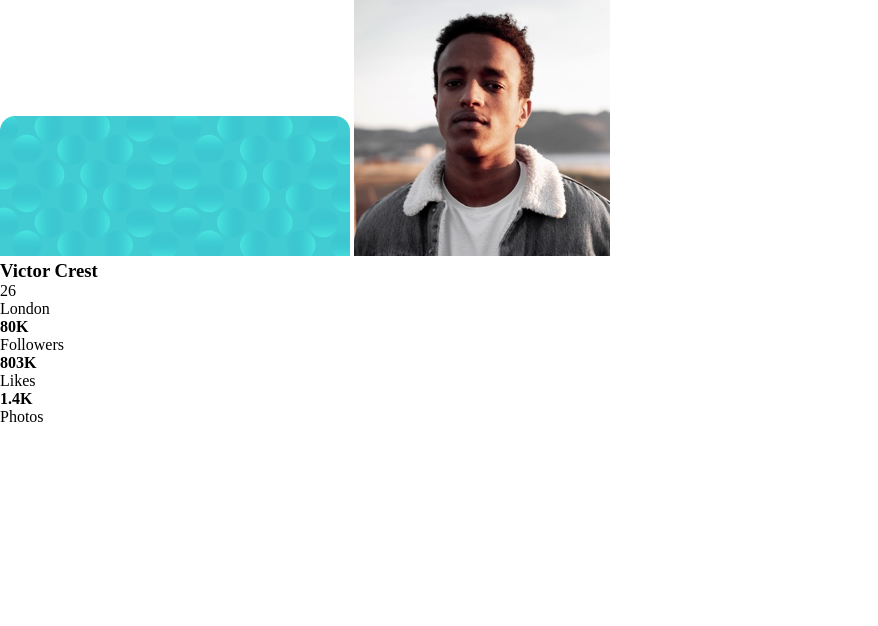
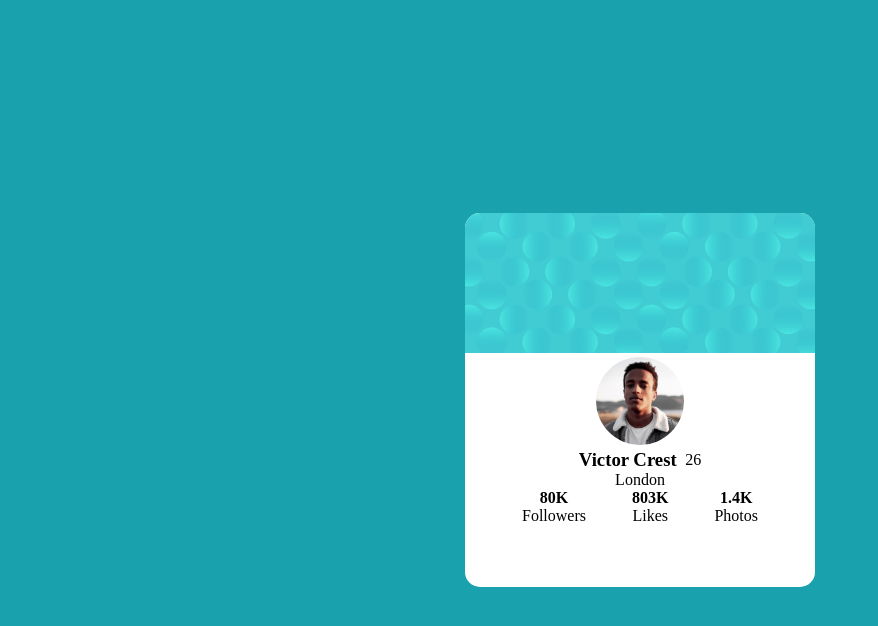
Before and after one commit to magdachikhr-hub/blue_card, a plain HTML site: page index.html in a window 1280 px wide. Shown: the whole page, without its empty margins (0-878 px from the left). Drawn offline with Linux system fonts and the light colour scheme.

Commit message:
added to css and html

```diff
--- a/index.html
+++ b/index.html
@@ -10,10 +10,16 @@
     <main>
       <div class="card">
         <img src="./Oval.png" alt="" />
-        <img src="./b96b98561b5d5718eec9efcca512d29731547060.png" alt="" />
+        <img
+          src="./b96b98561b5d5718eec9efcca512d29731547060.png"
+          class="man"
+          alt=""
+        />
         <div class="text">
-          <h3>Victor Crest</h3>
-          <span>26</span>
+          <div class="author">
+            <h3>Victor Crest</h3>
+            <span>26</span>
+          </div>
           <p>London</p>
           <div class="numbers">
             <div class="texttwo">
--- a/style.css
+++ b/style.css
@@ -7,3 +7,48 @@ body {
   box-sizing: border-box;
   margin: 0;
 }
+
+main {
+  background-color: #19a1ae;
+  height: 100vh;
+  display: flex;
+  justify-content: center;
+  align-items: center;
+}
+
+div.card {
+  width: 350px;
+  height: 374px;
+  border-radius: 15px;
+  background-color: #ffffff;
+  display: flex;
+  flex-direction: column;
+  align-items: center;
+}
+
+img.man {
+  width: 96px;
+  height: 96px;
+  border-radius: 50%;
+  border: 4px solid white;
+}
+
+div.text {
+  display: flex;
+  flex-direction: column;
+  align-items: center;
+  text-align: center;
+}
+
+div.numbers {
+  display: flex;
+  justify-content: center;
+  gap: 46px;
+}
+
+div.author {
+  display: flex;
+  align-items: center;
+  justify-content: center;
+  gap: 8.5px;
+}
```
